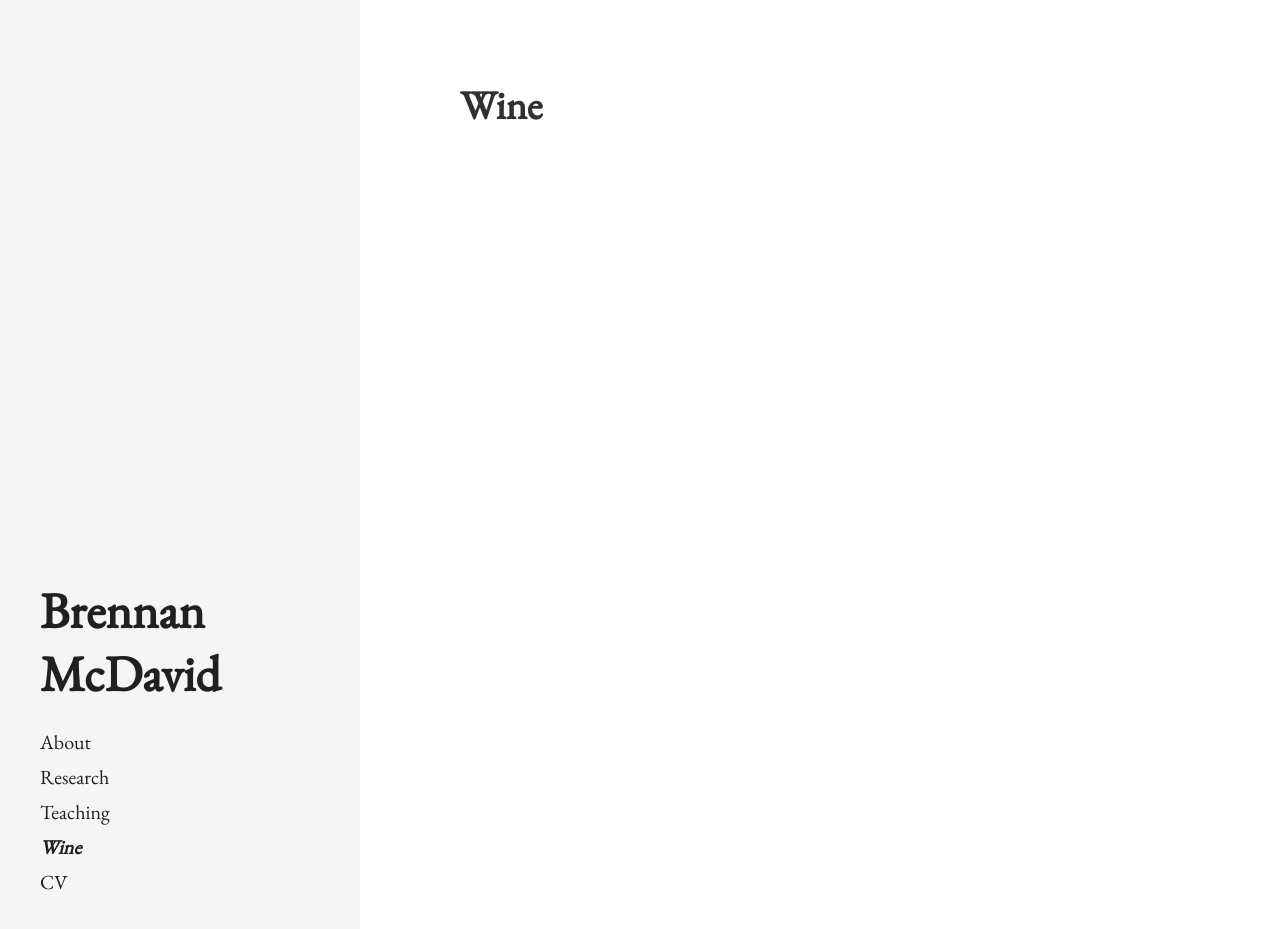
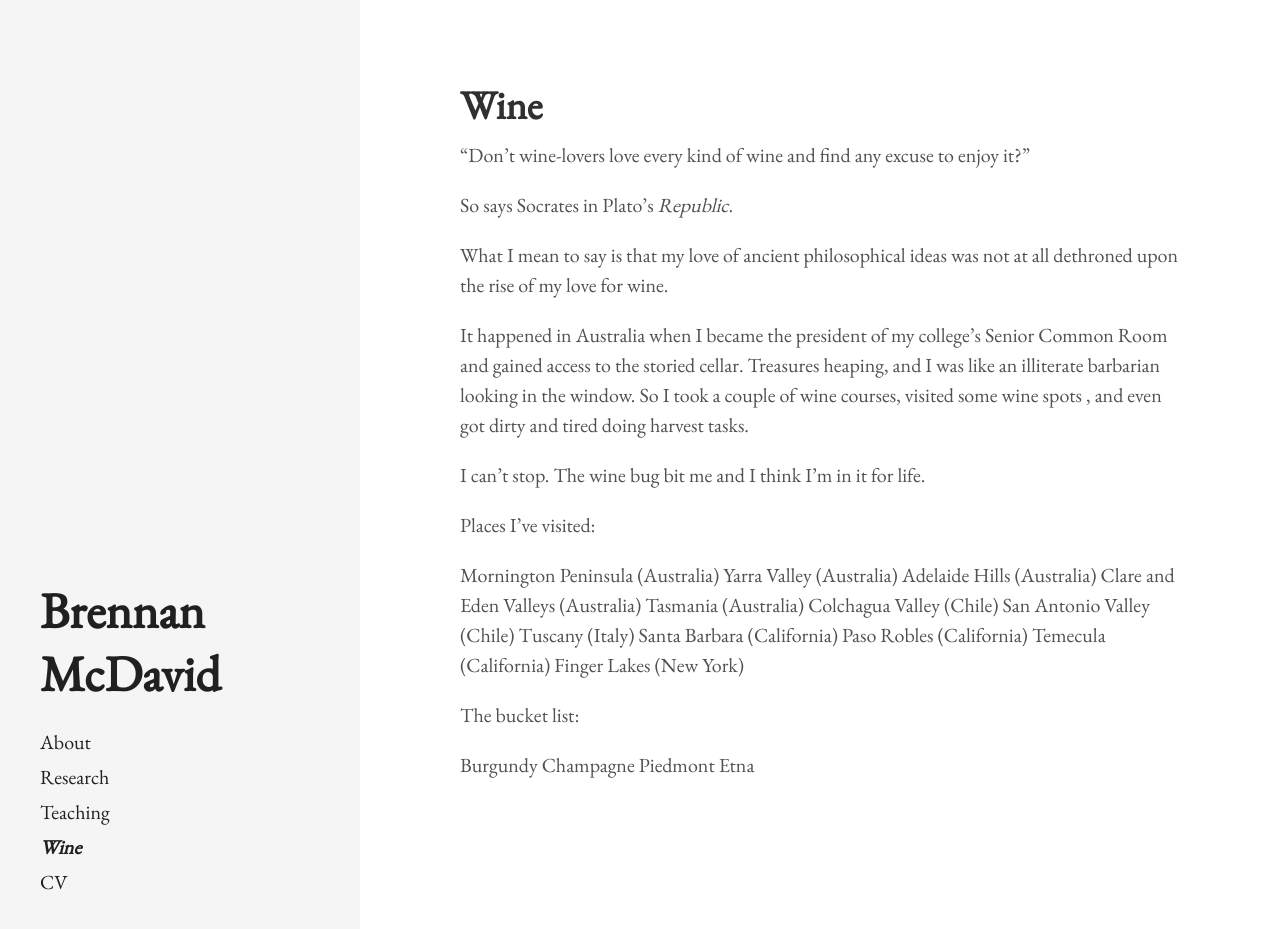
Before and after one commit to bkmcdavid/bkmcdavid.github.io, a Jekyll site: the page built from wine.md, in a window 1280 px wide and 940 px high. Shown: the top 929 px of the window. Built offline with Jekyll 4.4.1, drawn with Linux system fonts in a browser that asks for light colours.

Commit message:
Update wine.md

```diff
--- a/wine.md
+++ b/wine.md
@@ -2,3 +2,36 @@
 layout: page
 title: Wine
 ---
+
+"Don't wine-lovers love every kind of wine and find any excuse to enjoy it?"
+
+So says Socrates in Plato's <i>Republic</i>.
+
+What I mean to say is that my love of ancient philosophical ideas was not at all dethroned upon the rise of my love for wine.
+
+It happened in Australia when I became the president of my college's Senior Common Room and gained access to the storied cellar. Treasures heaping, and I was like an illiterate barbarian looking in the window. So I took a couple of wine courses, visited some wine spots , and even got dirty and tired doing harvest tasks.
+
+I can't stop. The wine bug bit me and I think I'm in it for life.
+
+Places I've visited:
+
+Mornington Peninsula (Australia)
+Yarra Valley (Australia)
+Adelaide Hills (Australia)
+Clare and Eden Valleys (Australia)
+Tasmania (Australia)
+Colchagua Valley (Chile)
+San Antonio Valley (Chile)
+Tuscany (Italy)
+Santa Barbara (California)
+Paso Robles (California)
+Temecula (California)
+Finger Lakes (New York)
+
+
+The bucket list:
+
+Burgundy
+Champagne
+Piedmont
+Etna
```
